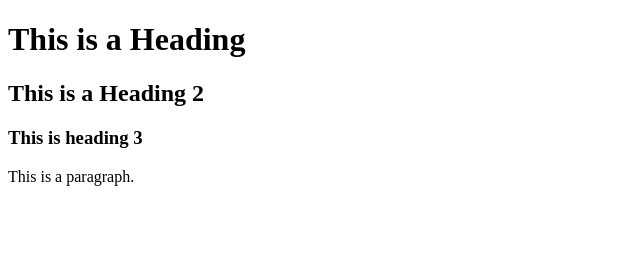
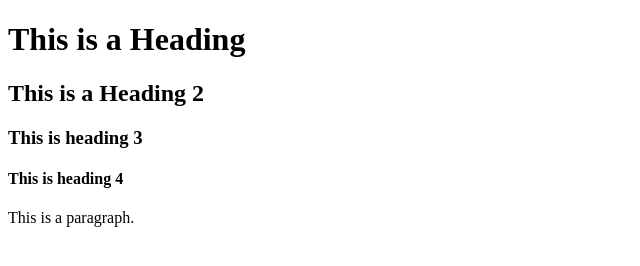
Before and after one commit to ranjithrajbr/scenario-1, a plain HTML site: page index.html in a window 1280 px wide. Shown: the whole page, without its empty margins (0-640 px from the left). Drawn offline with Linux system fonts and the light colour scheme.

Commit message:
added new heading 4

```diff
--- a/index.html
+++ b/index.html
@@ -7,6 +7,7 @@
     <h1>This is a Heading</h1>
     <h2>This is a Heading 2</h2>
     <h3>This is heading 3</h3>
+    <h4>This is heading 4</h4>
     <p>This is a paragraph.</p>
   </body>
 </html>
```
